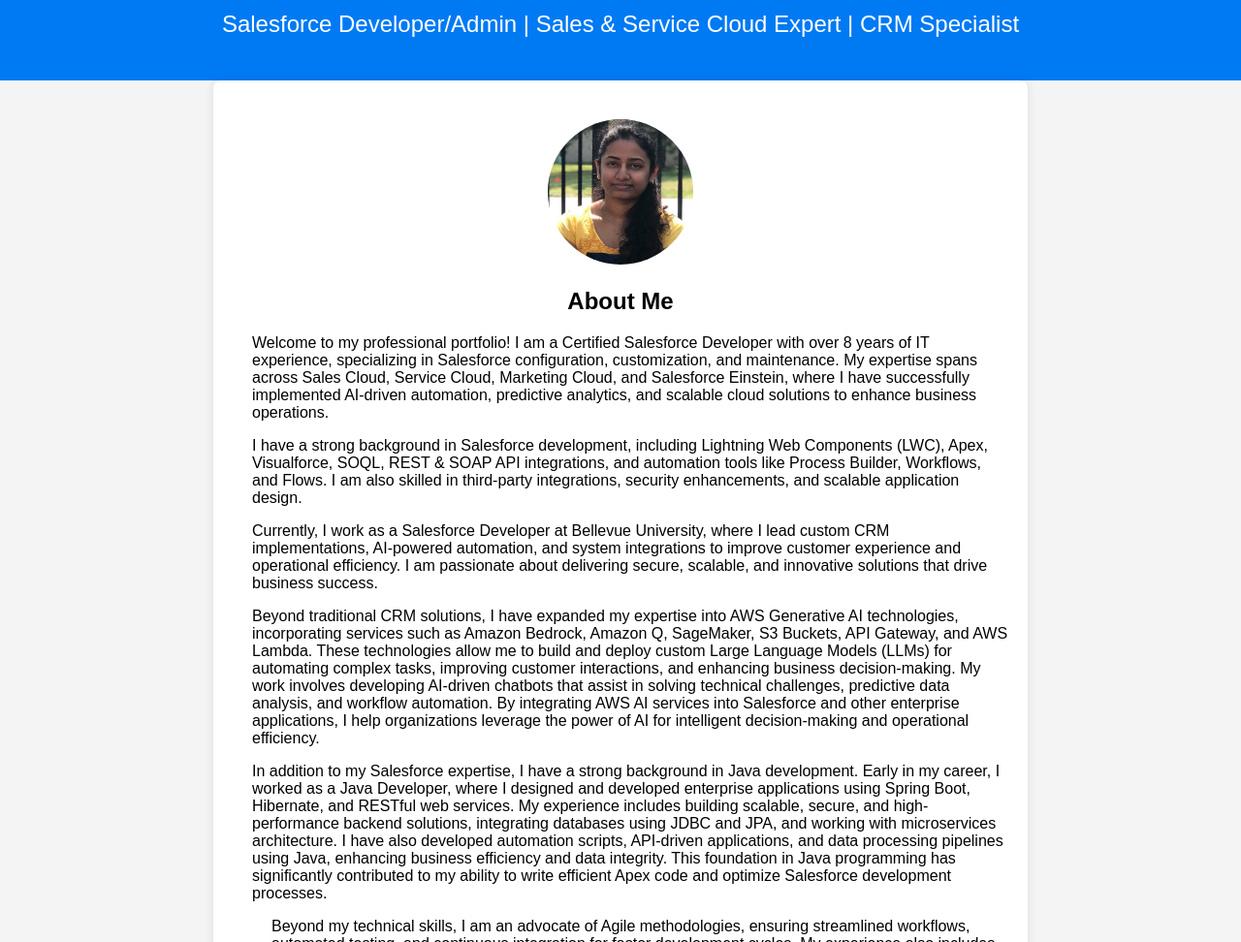
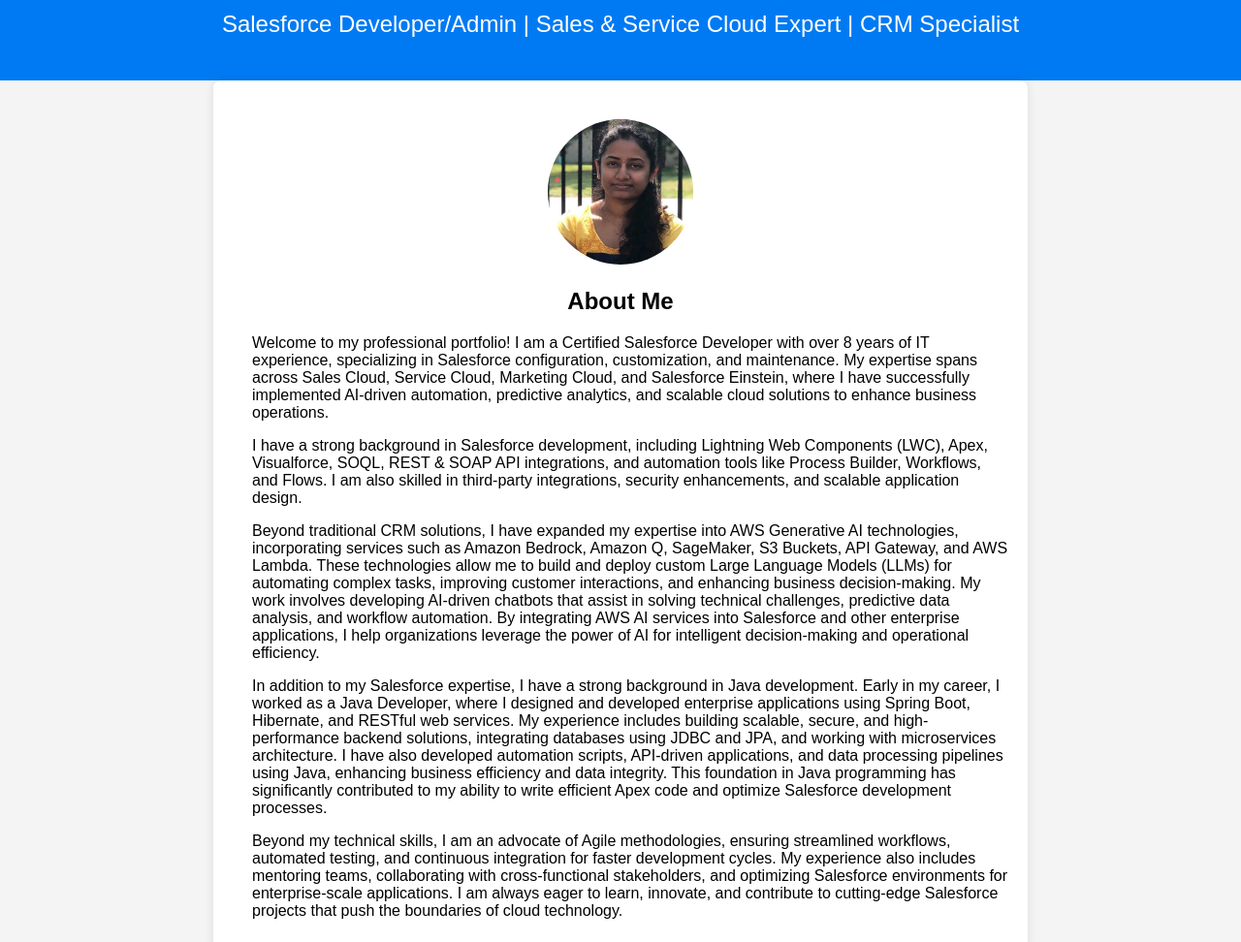
Before and after one commit to sdondeti9/Swathi-Job-Profile, a plain HTML site: page index.html in a window 1280 px wide. Shown: the part 128-1100 px from the top of the page at 97% size. Drawn offline with Linux system fonts and the light colour scheme.

Commit message:
commit12

```diff
--- a/index.html
+++ b/index.html
@@ -57,13 +57,11 @@
             <p>I have a strong background in Salesforce development, including Lightning Web Components (LWC), Apex, Visualforce, SOQL, REST & SOAP API integrations, and automation tools like Process Builder, Workflows, and Flows. I am also skilled in third-party integrations, security enhancements, and scalable application design.</p>
         </div>
         <div class="paragraph" style="text-align: left; margin-left: 20px;">
-            <p>Currently, I work as a Salesforce Developer at Bellevue University, where I lead custom CRM implementations, AI-powered automation, and system integrations to improve customer experience and operational efficiency. I am passionate about delivering secure, scalable, and innovative solutions that drive business success.</p>
-        </div>
-        <div class="paragraph" style="text-align: left; margin-left: 20px;">
             <p>Beyond traditional CRM solutions, I have expanded my expertise into AWS Generative AI technologies, incorporating services such as Amazon Bedrock, Amazon Q, SageMaker, S3 Buckets, API Gateway, and AWS Lambda. These technologies allow me to build and deploy custom Large Language Models (LLMs) for automating complex tasks, improving customer interactions, and enhancing business decision-making. My work involves developing AI-driven chatbots that assist in solving technical challenges, predictive data analysis, and workflow automation. By integrating AWS AI services into Salesforce and other enterprise applications, I help organizations leverage the power of AI for intelligent decision-making and operational efficiency. </p>
         </div>
         <div class="paragraph" style="text-align: left; margin-left: 20px;">
             <p>In addition to my Salesforce expertise, I have a strong background in Java development. Early in my career, I worked as a Java Developer, where I designed and developed enterprise applications using Spring Boot, Hibernate, and RESTful web services. My experience includes building scalable, secure, and high-performance backend solutions, integrating databases using JDBC and JPA, and working with microservices architecture. I have also developed automation scripts, API-driven applications, and data processing pipelines using Java, enhancing business efficiency and data integrity. This foundation in Java programming has significantly contributed to my ability to write efficient Apex code and optimize Salesforce development processes.</p>
+        </div>
         <div class="paragraph" style="text-align: left; margin-left: 20px;">
             <p>Beyond my technical skills, I am an advocate of Agile methodologies, ensuring streamlined workflows, automated testing, and continuous integration for faster development cycles. My experience also includes mentoring teams, collaborating with cross-functional stakeholders, and optimizing Salesforce environments for enterprise-scale applications. I am always eager to learn, innovate, and contribute to cutting-edge Salesforce projects that push the boundaries of cloud technology.</p>
         </div>
```
